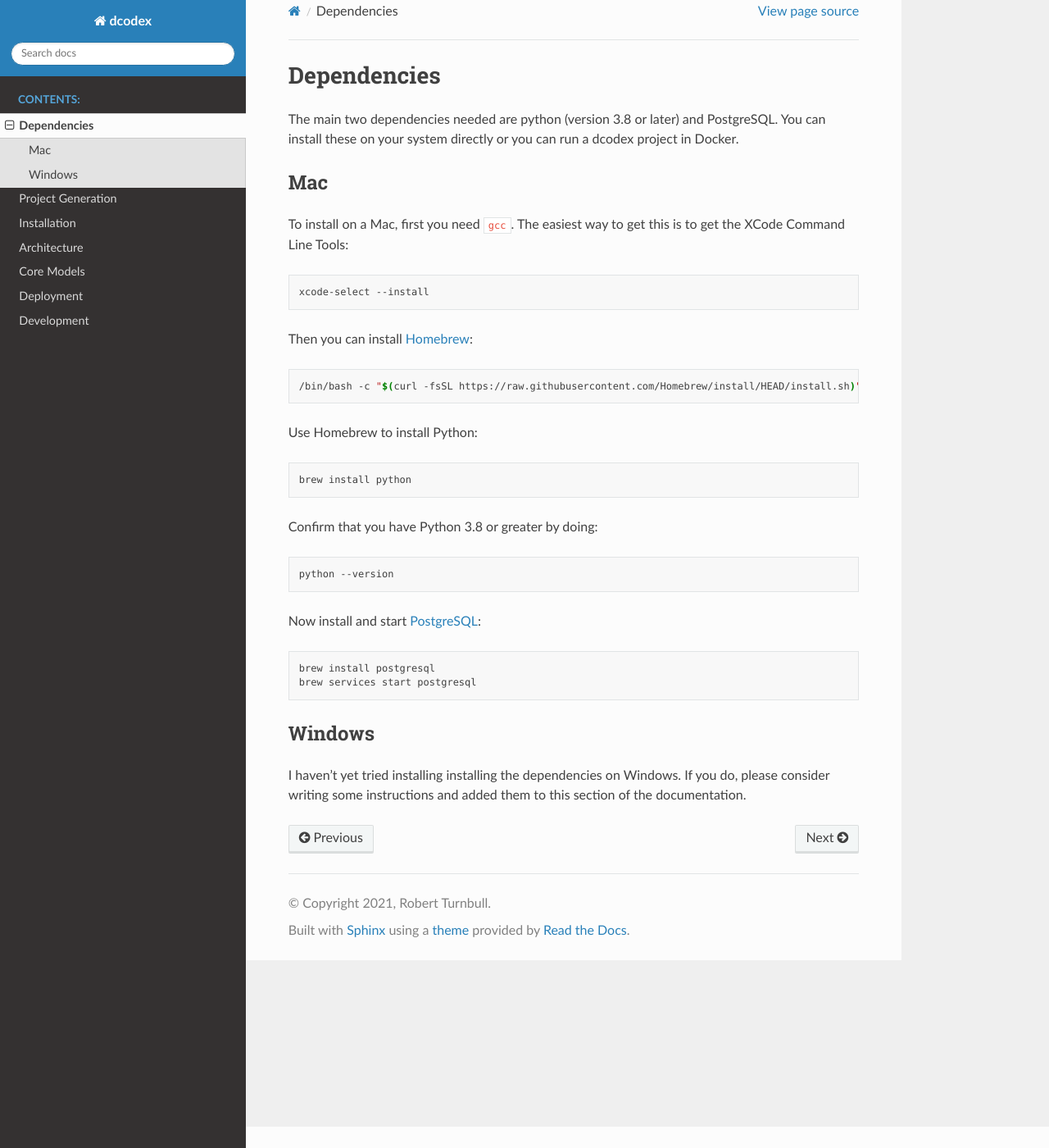
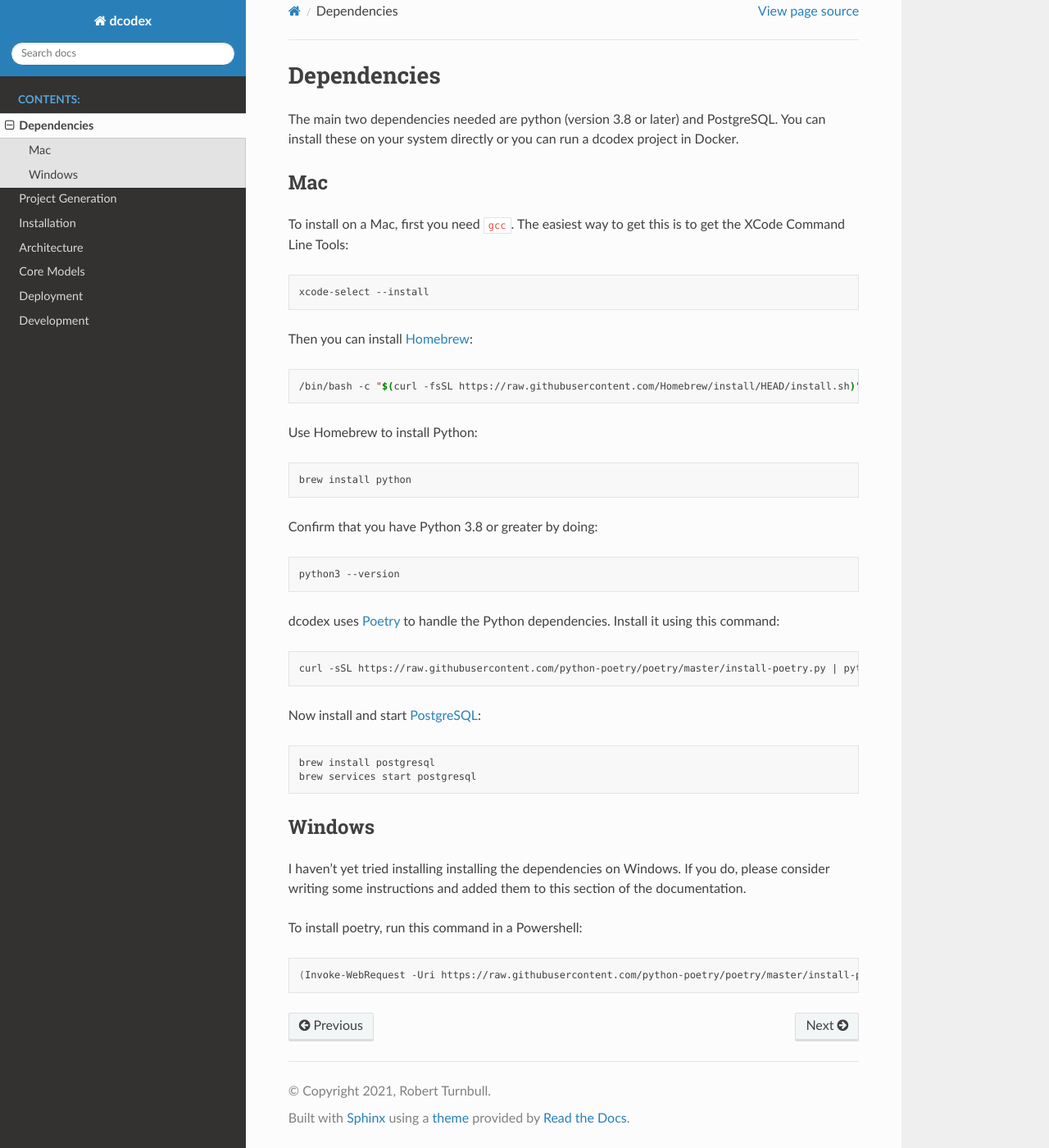
Before and after one commit to rbturnbull/dcodex, a Sphinx documentation site: the page built from docs/dependencies.rst, in a window 1280 px wide and 1400 px high, scrolled down 26 px. Shown: the whole window at 82% size. Built offline with Sphinx 7.4.7 and the Read the Docs theme 2.0.0, drawn with Linux system fonts in a browser that asks for light colours.

Commit message:
adding poetry to docs

```diff
--- a/docs/conf.py
+++ b/docs/conf.py
@@ -34,6 +34,7 @@
 extensions = [
     "sphinx_rtd_theme",
     "sphinx.ext.githubpages",
+    'sphinx_copybutton',
 ]
 
 # Add any paths that contain templates here, relative to this directory.
--- a/docs/dependencies.rst
+++ b/docs/dependencies.rst
@@ -28,7 +28,14 @@
 
 .. code-block:: bash
 
-    python --version
+    python3 --version
+
+dcodex uses `Poetry <https://python-poetry.org>`_ to handle the Python dependencies. Install it using this command:
+
+.. code-block:: bash
+
+    curl -sSL https://raw.githubusercontent.com/python-poetry/poetry/master/install-poetry.py | python -
+
 
 Now install and start `PostgreSQL <https://www.postgresql.org/>`_:
 
@@ -41,3 +48,9 @@
 -------
 
 I haven't yet tried installing installing the dependencies on Windows. If you do, please consider writing some instructions and added them to this section of the documentation.
+
+To install poetry, run this command in a Powershell:
+
+.. code-block:: bash
+
+    (Invoke-WebRequest -Uri https://raw.githubusercontent.com/python-poetry/poetry/master/install-poetry.py -UseBasicParsing).Content | python -
--- a/docs/development.rst
+++ b/docs/development.rst
@@ -14,8 +14,6 @@
 
     poetry install
     poetry shell
-
-If you don't have poetry installed, get it by looking at the instructions here: https://python-poetry.org/docs/#installation
 
 You should then be able to run the tests:
 
--- a/pyproject.toml
+++ b/pyproject.toml
@@ -35,6 +35,7 @@
 sphinx-rtd-theme = "^1.0.0"
 sphinx-autobuild = "^2021.3.14"
 pre-commit = "^2.15.0"
+sphinx-copybutton = "^0.4.0"
 
 [build-system]
 requires = ["setuptools >= 40.6.0", "poetry-core>=1.0.0"]
```
Also changed, not shown: 1 other file.
